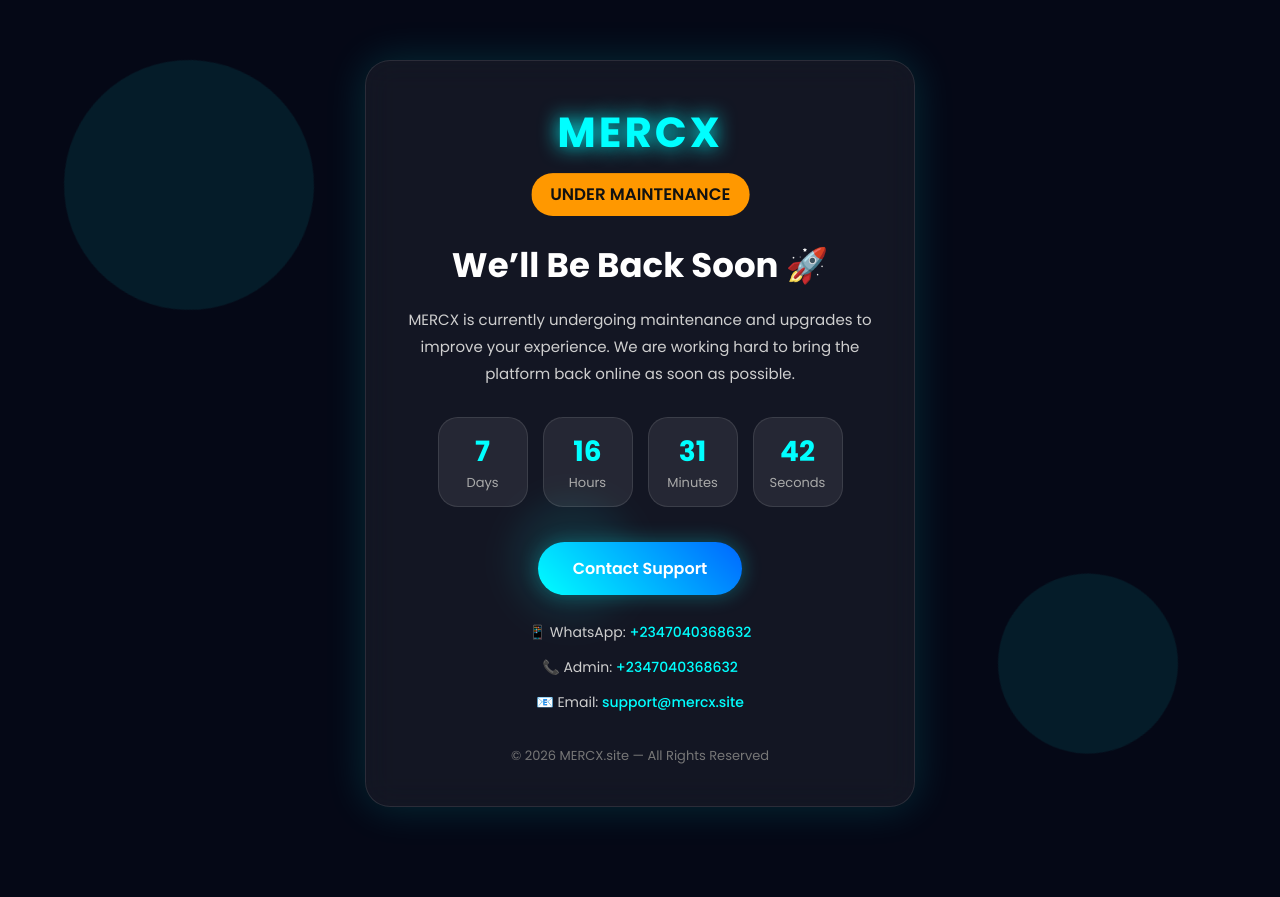
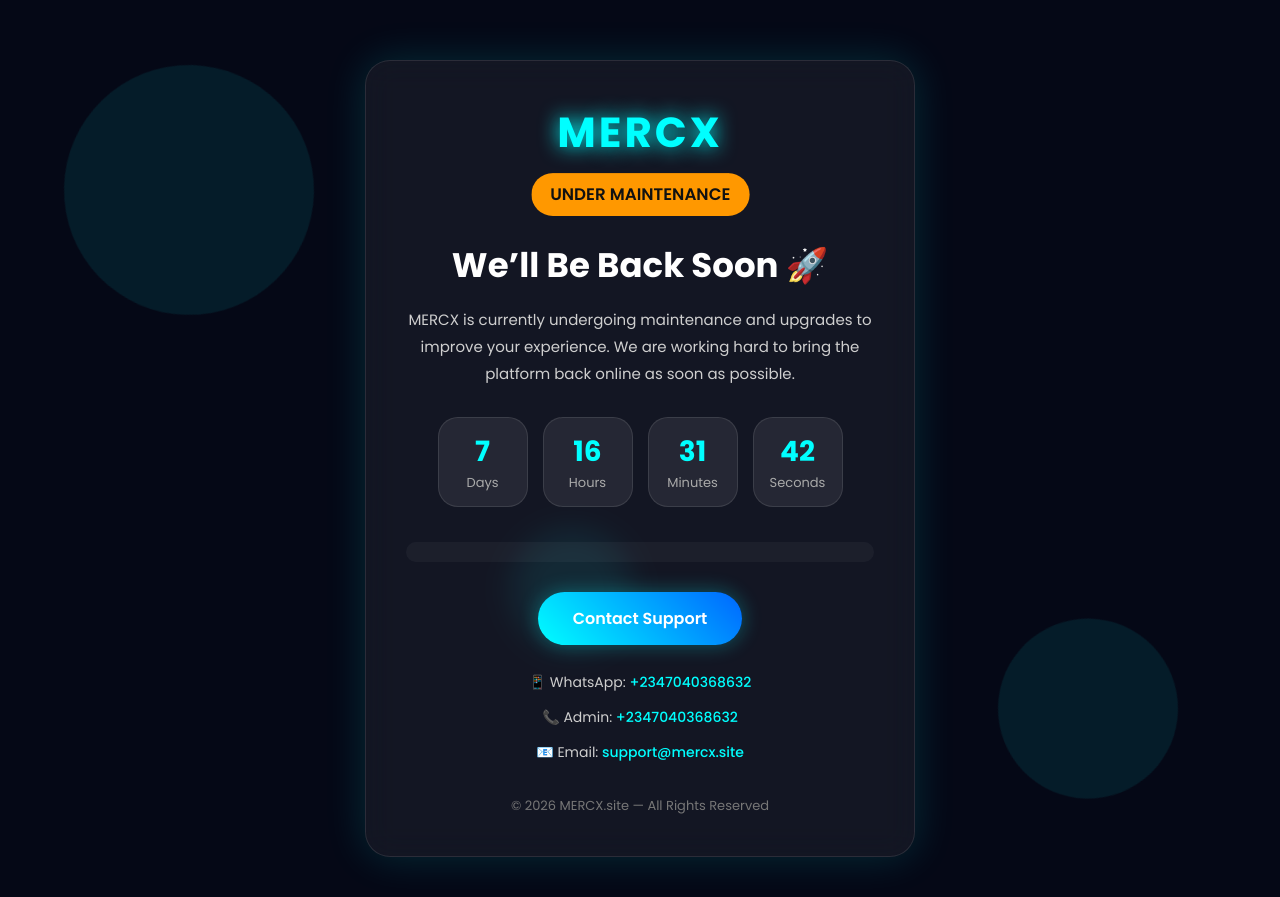
Before and after one commit to Sadik877/MercX, a Flask app: page / in a window 1280 px wide. Shown: the top 897 px of the page. Before the commit the page ends 814 px from the top, so only its background shows below. Run offline with Flask 3, Linux system fonts and the light colour scheme.

Commit message:
Update maintenance.html

```diff
--- a/templates/maintenance.html
+++ b/templates/maintenance.html
@@ -1,9 +1,19 @@
 <!DOCTYPE html>
 <html lang="en">
+
 <head>
-<meta name="google-adsense-account" content="ca-pub-2860475201581700">
+
   <meta charset="UTF-8"/>
   <meta name="viewport" content="width=device-width, initial-scale=1.0"/>
+
+  <!-- GOOGLE ADSENSE -->
+  <meta name="google-adsense-account" content="ca-pub-2860475201581700">
+
+  <script async
+    src="https://pagead2.googlesyndication.com/pagead/js/adsbygoogle.js?client=ca-pub-2860475201581700"
+    crossorigin="anonymous">
+  </script>
+
   <title>MERCX - Maintenance</title>
 
   <link href="https://fonts.googleapis.com/css2?family=Poppins:wght@300;400;500;600;700&display=swap" rel="stylesheet">
@@ -281,6 +291,15 @@
       font-size:13px;
     }
 
+    /* ADS BOX */
+
+    .ads-box{
+      margin:30px 0;
+      padding:10px;
+      background:rgba(255,255,255,0.04);
+      border-radius:15px;
+    }
+
     @media(max-width:600px){
 
       h1{
@@ -303,6 +322,7 @@
     }
 
   </style>
+
 </head>
 
 <body>
@@ -366,6 +386,24 @@
         <h2 id="seconds">00</h2>
         <span>Seconds</span>
       </div>
+
+    </div>
+
+    <!-- ADSENSE AD -->
+
+    <div class="ads-box">
+
+      <ins class="adsbygoogle"
+           style="display:block"
+           data-ad-client="ca-pub-2860475201581700"
+           data-ad-slot="1234567890"
+           data-ad-format="auto"
+           data-full-width-responsive="true">
+      </ins>
+
+      <script>
+        (adsbygoogle = window.adsbygoogle || []).push({});
+      </script>
 
     </div>
 
@@ -439,6 +477,8 @@
 
     }
 
+    updateTimer();
+
     setInterval(updateTimer,1000);
 
   </script>
@@ -461,7 +501,6 @@
     });
 
   </script>
-<script async src="https://pagead2.googlesyndication.com/pagead/js/adsbygoogle.js?client=ca-pub-2860475201581700"
-     crossorigin="anonymous"></script>
+
 </body>
 </html>
```
